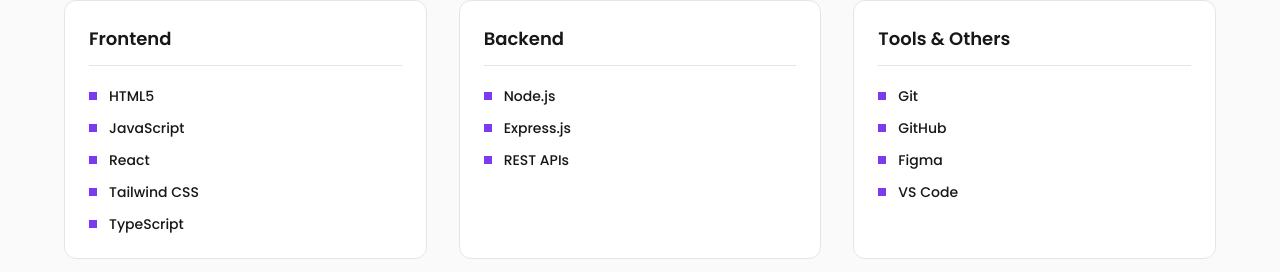
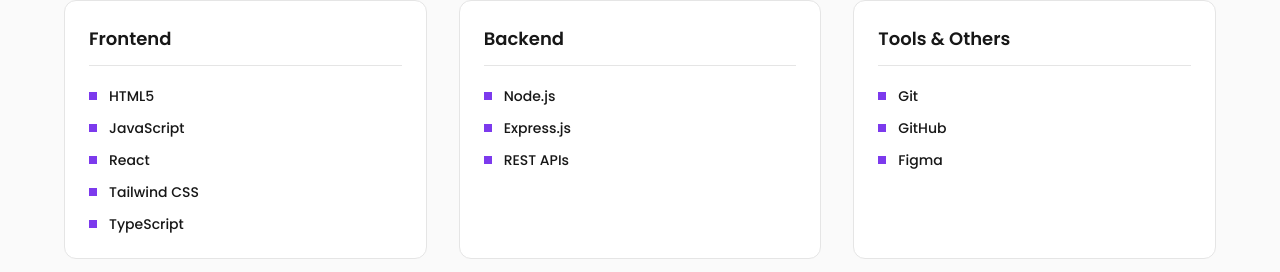
Before and after one commit to shi26tal/my-portfolio, a React (Vite) app: page / in a window 1280 px wide. Shown: the part 3495-3767 px from the top of the page. Built offline with nearby package versions, Linux system fonts and the light colour scheme.

Commit message:
removed one skill

```diff
--- a/src/components/Skills.jsx
+++ b/src/components/Skills.jsx
@@ -152,7 +152,7 @@
 const skills = [
   { category: "Frontend", items: ["HTML5","JavaScript", "React", "Tailwind CSS", "TypeScript"] },
   { category: "Backend", items: ["Node.js", "Express.js", "REST APIs"] },
-  { category: "Tools & Others", items: ["Git", "GitHub", "Figma", "VS Code"] },
+  { category: "Tools & Others", items: ["Git", "GitHub", "Figma"] },
 ];
 
 export default function Skills() {
```
